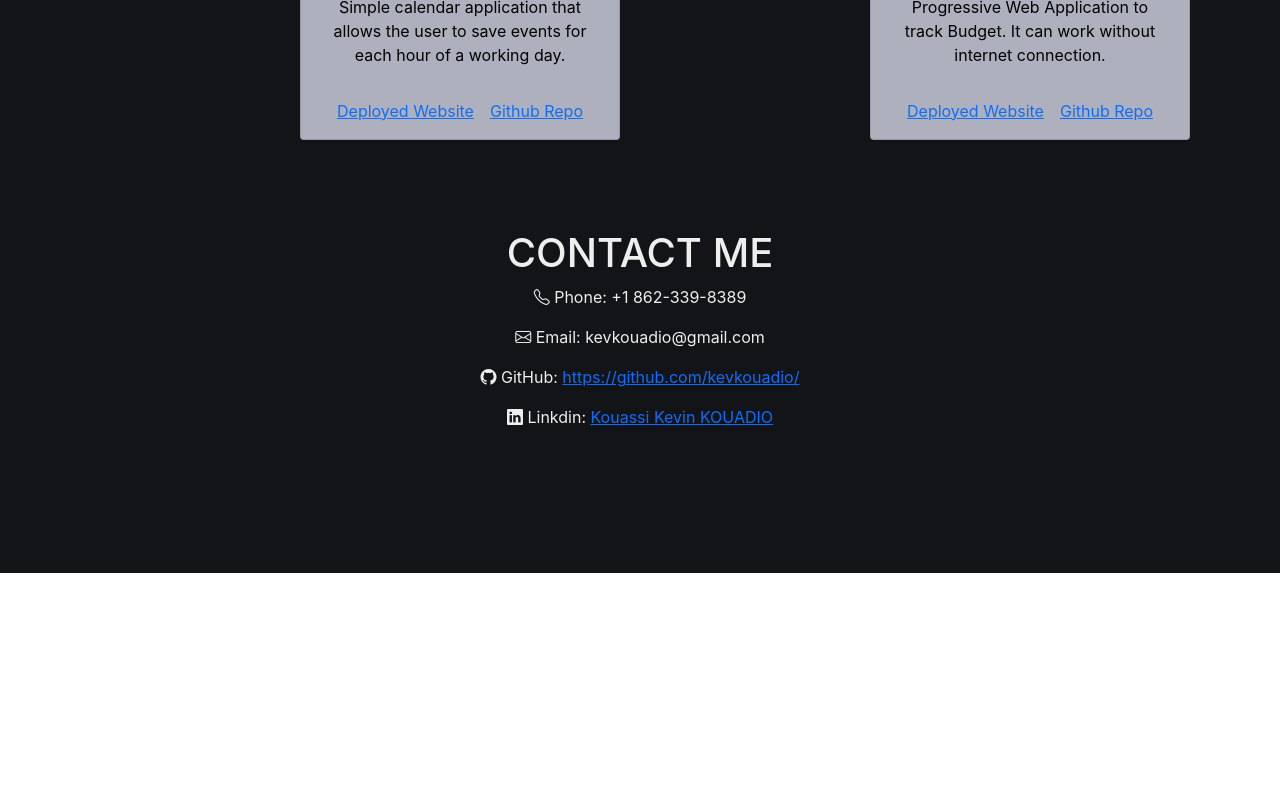
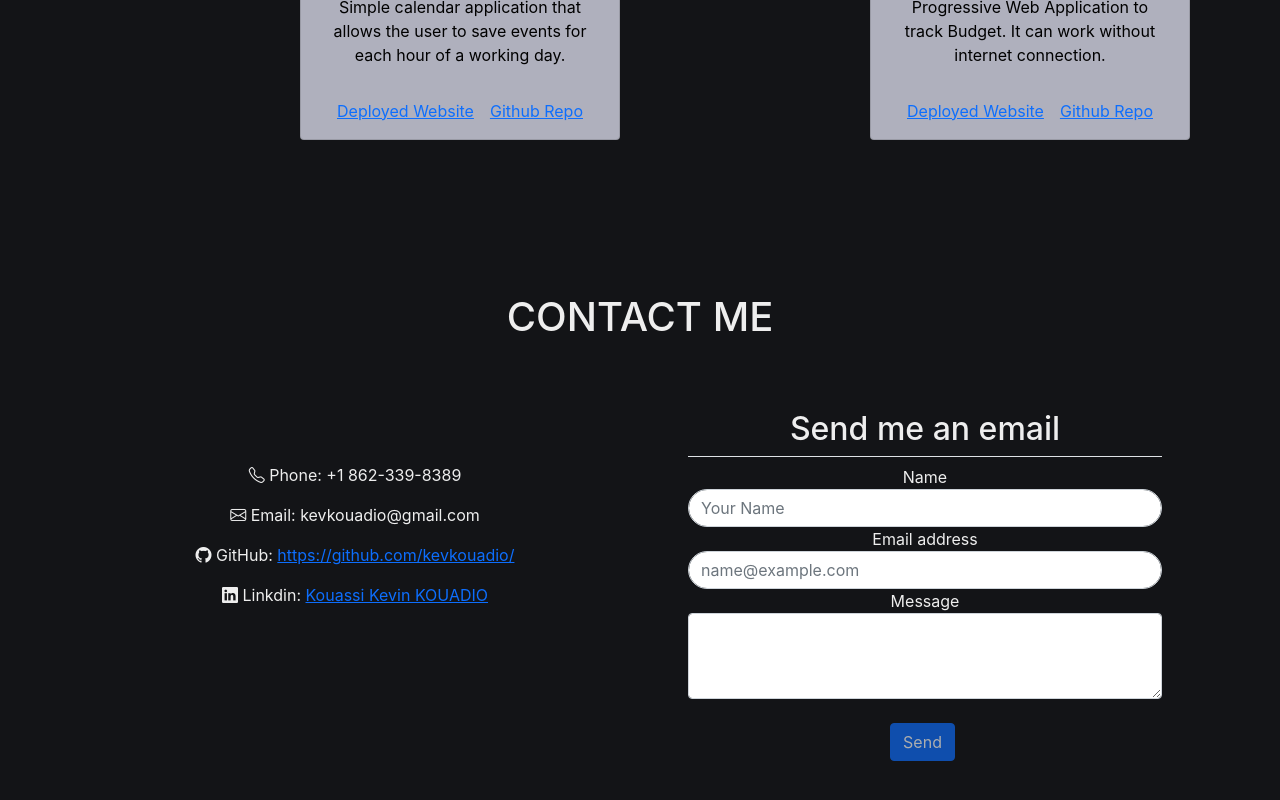
Before and after one commit to kevkouadio/new-react-portofolio, a React (Create React App) app: page / in a window 1280 px wide. Shown: the part 2386-3186 px from the top of the page. Before the commit the page ends 2959 px from the top, so only its background shows below. Built offline with nearby package versions, Linux system fonts and the light colour scheme.

Commit message:
add of send email form on contact page

```diff
--- a/package.json
+++ b/package.json
@@ -6,6 +6,7 @@
     "@testing-library/jest-dom": "^5.16.2",
     "@testing-library/react": "^12.1.3",
     "@testing-library/user-event": "^13.5.0",
+    "emailjs-com": "^3.2.0",
     "react": "^17.0.2",
     "react-bootstrap": "^2.1.2",
     "react-dom": "^17.0.2",
--- a/src/components/Form/index.js
+++ b/src/components/Form/index.js
@@ -2,20 +2,21 @@ function Form() {
 
     return (
         <form id="contact-form">
-            <input type="hidden" name="contact_number" />
+            <h4 style={{color:"black"}}>Send me an email</h4>
             <div class="form-group">
-                <label for="exampleFormControlInput1">Name</label>
+                <label for="exampleFormControlInput1"></label>
                 <input type="text" name="user_name" class="form-control" id="exampleFormControlInput1" placeholder="Your Name"/>
             </div>
             <div class="form-group">
-                <label for="exampleFormControlInput1">Email address</label>
+                <label for="exampleFormControlInput1"></label>
                 <input type="email" name="user_email" class="form-control" id="exampleFormControlInput1" placeholder="name@example.com"/>
             </div>
             <div class="form-group">
-                <label for="exampleFormControlTextarea1">Message</label>
+                <label for="exampleFormControlTextarea1" style={{color:"black"}}>Message</label>
                 <textarea name="message" class="form-control" id="exampleFormControlTextarea1" rows="3"></textarea>
             </div>
-            <input class="btn btn-info" type="submit" value="Send" />
+            <br/>
+            <input class="btn btn-success" type="submit" value="Send" />
         </form>
     )
 }
--- a/src/pages/Contact/Contact.js
+++ b/src/pages/Contact/Contact.js
@@ -1,35 +1,84 @@
-import Form from "../../components/Form"
+import { useState } from "react";
+import { useRef } from 'react';
+import emailjs from 'emailjs-com'
 import "./contact.css"
 
 function Contact() {
+
+    const [isHidden, setIsHidden] = useState(true);
+    const [formObject, setFormObject] = useState({})
+
+    const msgSent = () => {
+        setIsHidden(false);
+    };
+
+    const sendNewMsg = () => {
+        setIsHidden(true)
+    }
+
+    function handleInputChange(event) {
+        const { name, value } = event.target;
+        setFormObject({...formObject, [name]: value})
+      };
+
+    const form = useRef();
+
+    const sendEmail = (e) => {
+        e.preventDefault();
+
+        emailjs.sendForm('service_v8jpah3', 'template_1q5wguh', form.current, 'user_rdfOXx7Nnrnex29ZxAMhD')
+            .then((result) => {
+                console.log(result.text);
+                msgSent()
+            }, (error) => {
+                console.log(error.text);
+                alert("FAILED...", error);
+            });
+    };
+
 
     return (
         <div id="contact">
             <div className="container">
                 <h1>CONTACT ME</h1>
+                <div className="row">
+                    <div className="col" id="contact-detail">
                         <p><i class="bi-telephone"></i> Phone: +1 862-339-8389</p>
                         <p><i class="bi-envelope"></i> Email: kevkouadio@gmail.com</p>
                         <p><i class="bi-github"></i> GitHub: <a href="https://github.com/kevkouadio/" target="blank">https://github.com/kevkouadio/</a></p>
                         <p><i class="bi-linkedin"></i> Linkdin: <a href="https://www.linkedin.com/in/kouassi-kevin-kouadio-b731a071/" target="blank">Kouassi Kevin KOUADIO</a></p>
-
-                {/* <div className="card" id="contact-card">
-                    <div className="card-header">
-                        <h3>My Contact</h3>
                     </div>
+                    <div className="col">
+                        <div className={isHidden ? "form-card" : "form-card visually-hidden"}>
                             <div className="card-body">
-                        <div>
-                            <ul className="list-group list-group-flush">
-                                <li className="list-group-item"><i class="fa fa-phone" aria-hidden="true"></i> Phone: +1 862-339-8389</li>
-                                <li className="list-group-item"><i class="fa fa-github" aria-hidden="true"></i> GitHub: <a href="https://github.com/kevkouadio/" target="blank">https://github.com/kevkouadio/</a></li>
-                                <li className="list-group-item"><i class="fa fa-linkedin" aria-hidden="true"></i> Linkdin: <a href="https://www.linkedin.com/in/kouassi-kevin-kouadio-b731a071/" target="blank">Kouassi Kevin KOUADIO</a></li>
-                                <li className="list-group-item"><i class="fa fa-envelope" aria-hidden="true"></i> Email: kevkouadio@gmail.com</li>
-                            </ul>
+                                <h2 className="p-2 border-bottom">Send me an email</h2>
+                                <form id="contact-form" ref={form} onSubmit={sendEmail}>
+                                    <div className="form-group">
+                                        <label for="exampleFormControlInput1">Name</label>
+                                        <input type="text" onChange={handleInputChange} name="user_name" className="form-control rounded-pill" id="exampleFormControlInput1" placeholder="Your Name" />
                                     </div>
-                        <form action="mailto:kevkouadio@gmail.com" method="get" enctype="text/plain" target="blank">
-                            <input className="btn btn-primary" id="form-btn" type="submit" name="submit" value="Click here to send me an Email" />
+                                    <div className="form-group">
+                                        <label for="exampleFormControlInput1">Email address</label>
+                                        <input type="email" name="user_email" onChange={handleInputChange} className="form-control rounded-pill" id="exampleFormControlInput1" placeholder="name@example.com" />
+                                    </div>
+                                    <div className="form-group">
+                                        <label for="exampleFormControlTextarea1">Message</label>
+                                        <textarea name="message" onChange={handleInputChange} className="form-control" id="exampleFormControlTextarea1" rows="3"></textarea>
+                                    </div>
+                                    <br />
+                                    <input className="btn btn-primary" type="submit" value="Send" disabled={!(formObject.user_name && formObject.user_email && formObject.message)} />
                                 </form>
                             </div>
-                </div> */}
+                        </div>
+                        <div class={isHidden ? "card visually-hidden": "card"} id="msgSentCard">
+                            <div class="card-body hidden">
+                                <h2 class="card-title text-success">Message Sent!</h2>
+                                <p class="card-text text-dark">Thanks for contacting me! I will be in touch with you shortly.</p>
+                                {/* <button class="btn btn-primary" onSubmit={sendNewMsg}>send a new message</button> */}
+                            </div>
+                        </div>
+                    </div>
+                </div>
             </div>
         </div>
     )
--- a/src/pages/Contact/contact.css
+++ b/src/pages/Contact/contact.css
@@ -1,30 +1,34 @@
 #contact{
     color: #eee;
-    padding-top: 7%;
+    padding-top: 12%;
     padding-bottom: 10%;
     background-color: #131417;
 }
+
+
 
 @media (max-width:415px) {
     #contact{
         margin-left: 10%;
     }
-}
-
-/* #contact-card {
-    margin-right: auto;
-    margin-left: auto;
-    margin-top: 10%;
-    width: 28rem;
-    padding: 20px;
-    background-color: lightgray;
-}
-
-form {
-    margin-top: 5%;
 
 }
 
-#form-btn {
-    width: auto;
-} */
+.form-card {
+    margin-right: auto;
+    margin-left: auto;
+    margin-top: 3%;
+    padding: 20px;
+
+}
+
+#contact-detail {
+    margin-top: 10%;
+}
+
+#msgSentCard {
+    margin-right: auto;
+    margin-left: 30px;
+    margin-top: 15%;
+    padding: 20px;
+}
```
Also changed, not shown: 1 other file (tests, documents, lock files or other folders). Lines whose indentation alone changed are shown as unchanged.
